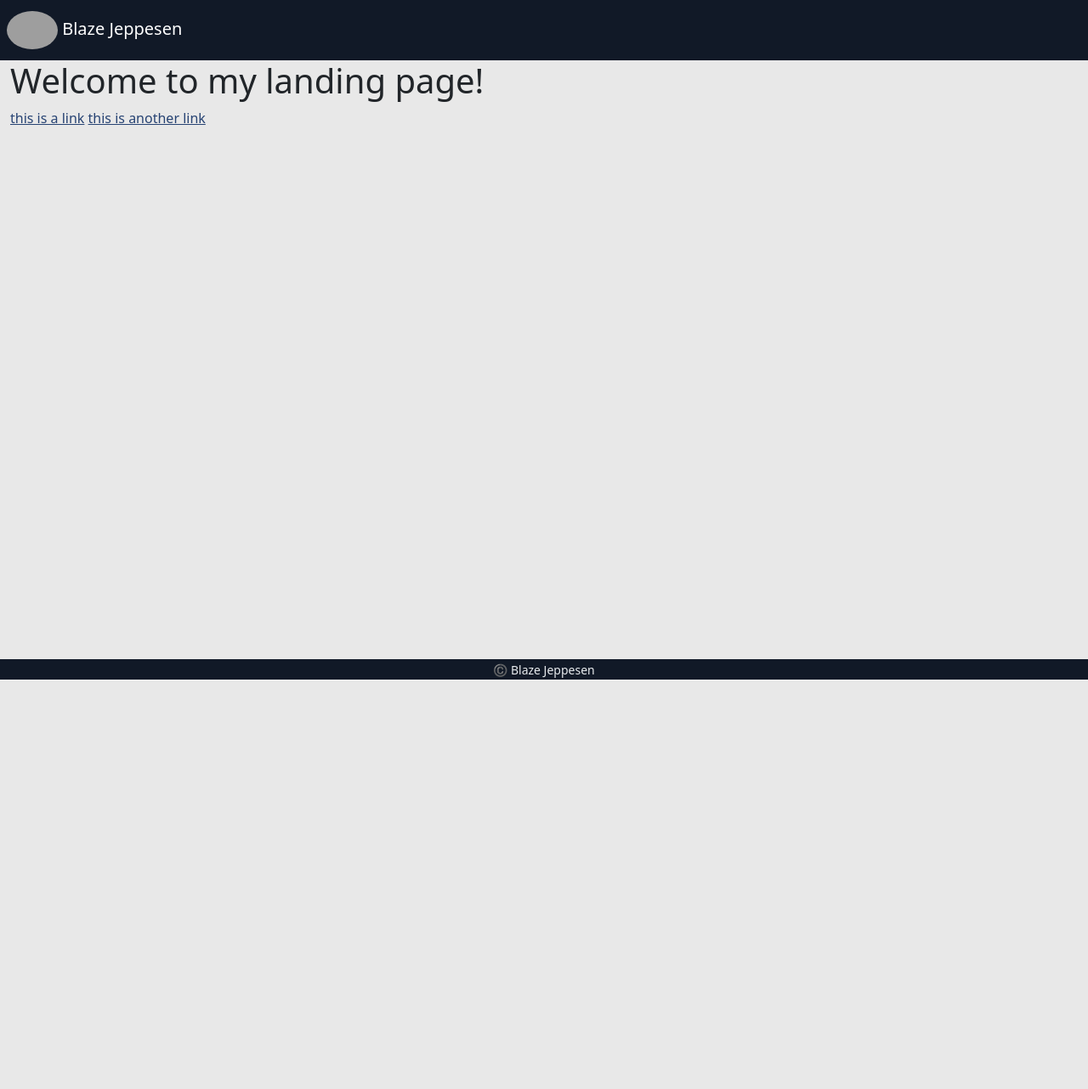
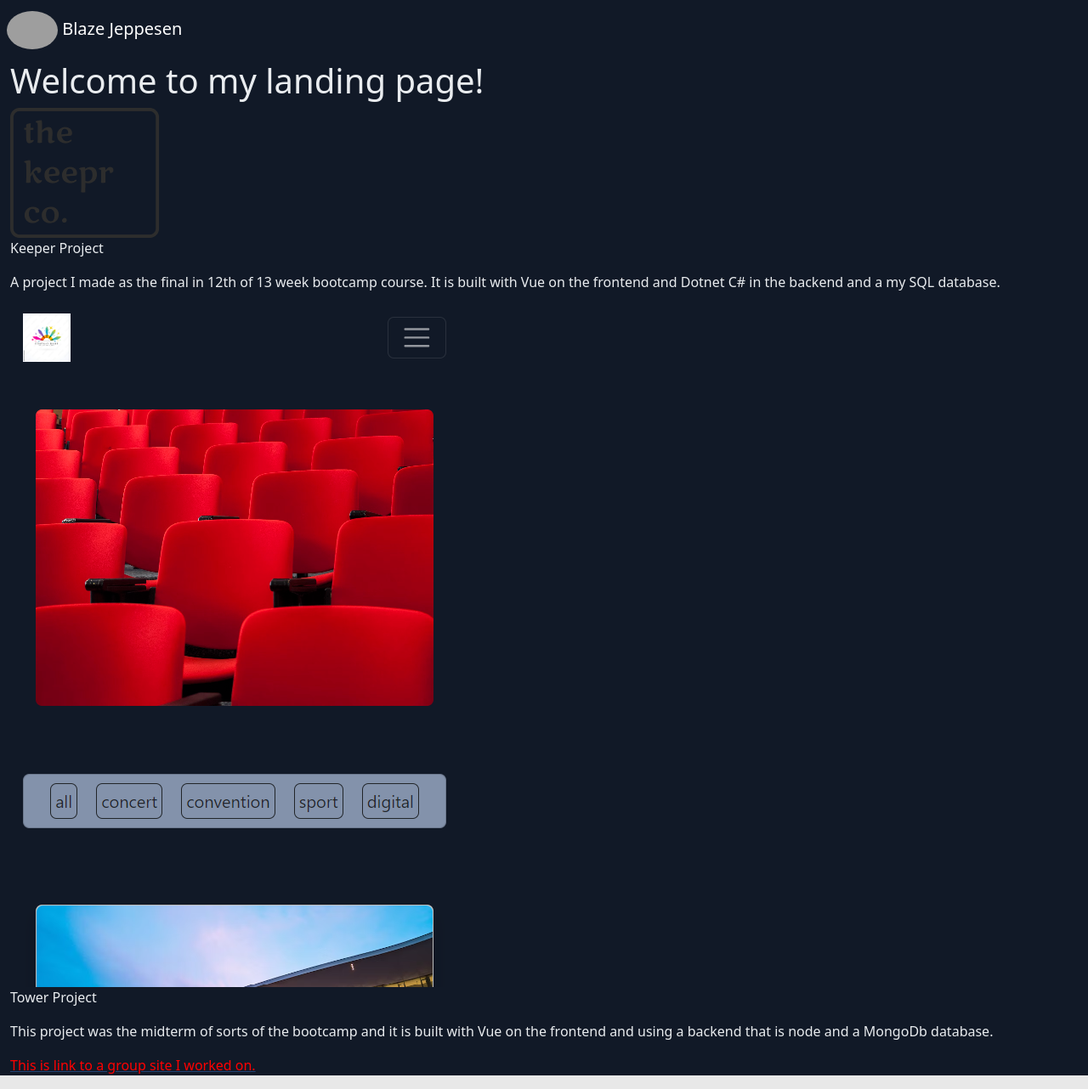
Before and after one commit to blazej686/blazej686.github.io, a website with bundled scripts: page index.html in a window 1280 px wide. Shown: the top 1282 px of the page at 85% size. Before the commit the page ends 800 px from the top, so only its background shows below. Built offline with nearby package versions, Linux system fonts and the light colour scheme; grey boxes are pictures that could not be loaded; a script that the page names is missing.

Commit message:
added images

```diff
--- a/app/views/HomePage.html
+++ b/app/views/HomePage.html
@@ -1,7 +1,22 @@
-<div class="container-fluid">
-    <h1>Welcome to my landing page!</h1>
+<div class="container-fluid bg-dark">
+    <h1 class="text-light">Welcome to my landing page!</h1>
 
 
-    <a target="_blank" href="https://keeper.blazejeppesen.com">this is a link</a>
-    <a target="_blank" href="https://tower.blazejeppesen.com">this is another link</a>
+    <a class="text-light" target="_blank" href="https://keeper.blazejeppesen.com"><img src="/assets/img/keeper-logo.png"
+            alt="Keeper Logo"></a>
+    <p class="text-light">Keeper Project</p>
+    <p class="text-light">A project I made as the final in 12th of 13 week bootcamp course. It is built with Vue on the
+        frontend and Dotnet C# in the backend and a my SQL database. </p>
+    <a target="_blank" href="https://tower.blazejeppesen.com"><img class="tower-img" src="/assets/img/Tower-Snip.png"
+            alt="Tower Image"></a>
+    <p class="text-light">Tower Project</p>
+    <p class="text-light">This project was the midterm of sorts of the bootcamp and it is built with Vue on the
+        frontend and using a backend that is node and a MongoDb database. </p>
+
+    <a target="_blank" href="https://endlesswinter.strangkolby.com/">
+        <p class="red-text">
+            This is link to a group site I worked on.
+        </p>
+    </a>
+
 </div>
--- a/assets/style/style.css
+++ b/assets/style/style.css
@@ -1 +1,12 @@
 /* BASIC STYLES HERE */
+.tower-img {
+    height: 5dhv;
+    object-fit: cover;
+    object-position: center;
+}
+
+.red-text {
+
+    color: red;
+
+}
```
Also changed, not shown: index.html (+3 -1 lines), assets/img/Tower-Snip.png (added), assets/img/keeper-logo.png (added), assets/img/logo.png (deleted).
